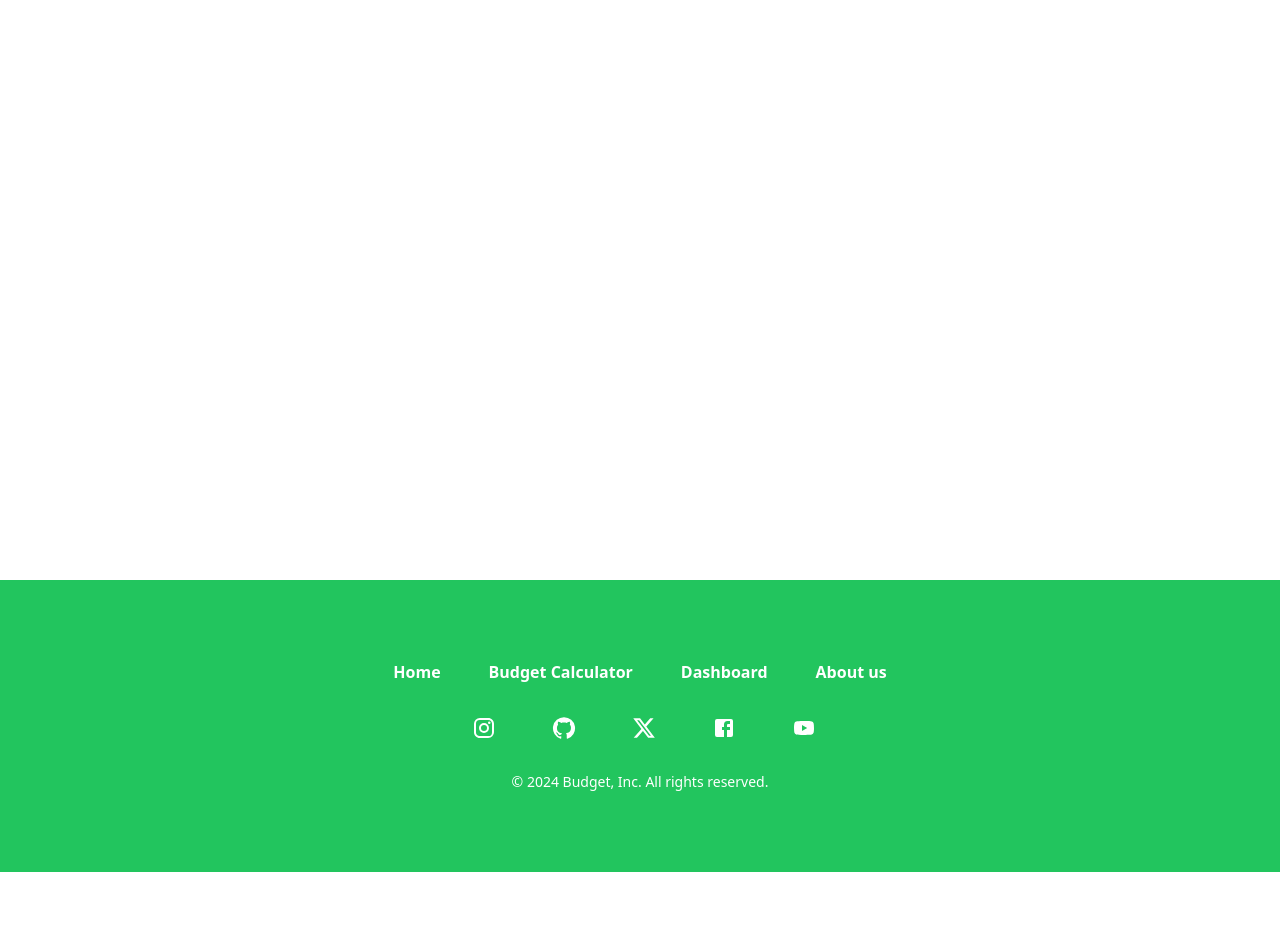
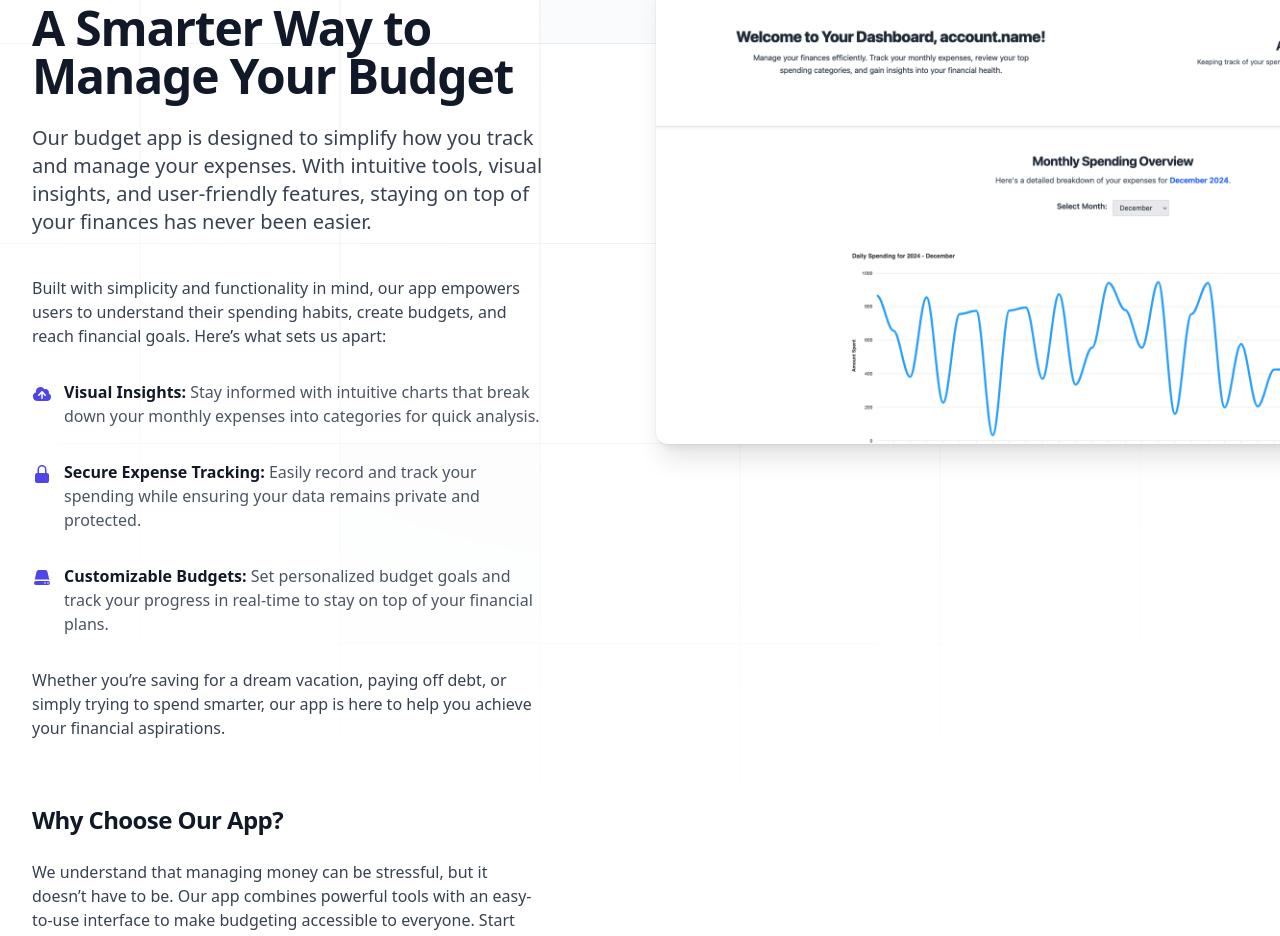
Before and after one commit to thefinnishstranger/Budget, a React (Vite) app: page /about in a window 1280 px wide. Shown: the part 220-1156 px from the top of the page. Before the commit the page ends 1092 px from the top, so only its background shows below. Built offline with nearby package versions, Linux system fonts and the light colour scheme.

Commit message:
integrated the about us page with tailwind ui component

```diff
--- a/src/components/FullYearSpending.tsx
+++ b/src/components/FullYearSpending.tsx
@@ -14,7 +14,7 @@ const FullYearSpending: React.FC<FullYearSpendingProps> = ({ selectedYear }) =>
   useEffect(() => {
     const options = {
       series: [{ name: "Spending", data: generateChartData(selectedYear) }],
-      chart: { height: 350, type: "bar" },
+      chart: { height: 500, type: "bar" },
       xaxis: {
         categories: ["Jan", "Feb", "Mar", "Apr", "May", "Jun", "Jul", "Aug", "Sep", "Oct", "Nov", "Dec"],
       },
--- a/src/components/MonthlySpendingChart.tsx
+++ b/src/components/MonthlySpendingChart.tsx
@@ -27,7 +27,7 @@ const MonthlySpendingChart: React.FC<MonthlySpendingChartProps> = ({ currentYear
           data: days.map(() => Math.floor(Math.random() * 1000)), // Replace with real data fetching logic
         },
       ],
-      chart: { height: 350, type: "line", toolbar: { show: false } },
+      chart: { height: 500, type: "line", toolbar: { show: false } },
       stroke: { curve: "smooth" },
       title: { text: `Daily Spending for ${currentYear} - ${monthNames[currentMonth]}`, align: "left" },
       xaxis: { categories: days, title: { text: "Days of the Month" } },
--- a/src/pages/About.tsx
+++ b/src/pages/About.tsx
@@ -1,9 +1,102 @@
-const About = () => {
+import { CloudArrowUpIcon, LockClosedIcon, ServerIcon } from '@heroicons/react/20/solid';
+
+export default function About() {
   return (
-    <div>
-      just a simple page about the budget app
+    <div className="relative isolate overflow-hidden bg-white px-6 py-24 sm:py-32 lg:overflow-visible lg:px-0">
+      <div className="absolute inset-0 -z-10 overflow-hidden">
+        <svg
+          aria-hidden="true"
+          className="absolute left-[max(50%,25rem)] top-0 h-[64rem] w-[128rem] -translate-x-1/2 stroke-gray-200 [mask-image:radial-gradient(64rem_64rem_at_top,white,transparent)]"
+        >
+          <defs>
+            <pattern
+              x="50%"
+              y={-1}
+              id="e813992c-7d03-4cc4-a2bd-151760b470a0"
+              width={200}
+              height={200}
+              patternUnits="userSpaceOnUse"
+            >
+              <path d="M100 200V.5M.5 .5H200" fill="none" />
+            </pattern>
+          </defs>
+          <svg x="50%" y={-1} className="overflow-visible fill-gray-50">
+            <path
+              d="M-100.5 0h201v201h-201Z M699.5 0h201v201h-201Z M499.5 400h201v201h-201Z M-300.5 600h201v201h-201Z"
+              strokeWidth={0}
+            />
+          </svg>
+          <rect fill="url(#e813992c-7d03-4cc4-a2bd-151760b470a0)" width="100%" height="100%" strokeWidth={0} />
+        </svg>
+      </div>
+      <div className="mx-auto grid max-w-2xl grid-cols-1 gap-x-8 gap-y-16 lg:mx-0 lg:max-w-none lg:grid-cols-2 lg:items-start lg:gap-y-10">
+        <div className="lg:col-span-2 lg:col-start-1 lg:row-start-1 lg:mx-auto lg:grid lg:w-full lg:max-w-7xl lg:grid-cols-2 lg:gap-x-8 lg:px-8">
+          <div className="lg:pr-4">
+            <div className="lg:max-w-lg">
+              <p className="text-base font-semibold text-indigo-600">About Our App</p>
+              <h1 className="mt-2 text-4xl font-semibold tracking-tight text-gray-900 sm:text-5xl">
+                A Smarter Way to Manage Your Budget
+              </h1>
+              <p className="mt-6 text-xl text-gray-700">
+                Our budget app is designed to simplify how you track and manage your expenses. With intuitive tools,
+                visual insights, and user-friendly features, staying on top of your finances has never been easier.
+              </p>
+            </div>
+          </div>
+        </div>
+        <div className="-ml-12 -mt-12 p-12 lg:sticky lg:top-4 lg:col-start-2 lg:row-span-2 lg:row-start-1 lg:overflow-hidden">
+          <img
+            alt="App dashboard preview"
+            src="/dashboard.png"
+            className="w-[48rem] max-w-none rounded-xl bg-gray-900 shadow-xl ring-1 ring-gray-400/10 sm:w-[57rem]"
+          />
+        </div>
+        <div className="lg:col-span-2 lg:col-start-1 lg:row-start-2 lg:mx-auto lg:grid lg:w-full lg:max-w-7xl lg:grid-cols-2 lg:gap-x-8 lg:px-8">
+          <div className="lg:pr-4">
+            <div className="max-w-xl text-base text-gray-700 lg:max-w-lg">
+              <p>
+                Built with simplicity and functionality in mind, our app empowers users to understand their spending
+                habits, create budgets, and reach financial goals. Here’s what sets us apart:
+              </p>
+              <ul role="list" className="mt-8 space-y-8 text-gray-600">
+                <li className="flex gap-x-3">
+                  <CloudArrowUpIcon aria-hidden="true" className="mt-1 h-5 w-5 flex-none text-indigo-600" />
+                  <span>
+                    <strong className="font-semibold text-gray-900">Visual Insights:</strong> Stay informed with
+                    intuitive charts that break down your monthly expenses into categories for quick analysis.
+                  </span>
+                </li>
+                <li className="flex gap-x-3">
+                  <LockClosedIcon aria-hidden="true" className="mt-1 h-5 w-5 flex-none text-indigo-600" />
+                  <span>
+                    <strong className="font-semibold text-gray-900">Secure Expense Tracking:</strong> Easily record and
+                    track your spending while ensuring your data remains private and protected.
+                  </span>
+                </li>
+                <li className="flex gap-x-3">
+                  <ServerIcon aria-hidden="true" className="mt-1 h-5 w-5 flex-none text-indigo-600" />
+                  <span>
+                    <strong className="font-semibold text-gray-900">Customizable Budgets:</strong> Set personalized
+                    budget goals and track your progress in real-time to stay on top of your financial plans.
+                  </span>
+                </li>
+              </ul>
+              <p className="mt-8">
+                Whether you’re saving for a dream vacation, paying off debt, or simply trying to spend smarter, our app
+                is here to help you achieve your financial aspirations.
+              </p>
+              <h2 className="mt-16 text-2xl font-bold tracking-tight text-gray-900">
+                Why Choose Our App?
+              </h2>
+              <p className="mt-6">
+                We understand that managing money can be stressful, but it doesn’t have to be. Our app combines powerful
+                tools with an easy-to-use interface to make budgeting accessible to everyone. Start today and take the
+                first step toward financial freedom.
+              </p>
+            </div>
+          </div>
+        </div>
+      </div>
     </div>
-  )
+  );
 }
-
-export default About
--- a/src/pages/AccountPage.tsx
+++ b/src/pages/AccountPage.tsx
@@ -28,7 +28,7 @@ const AccountPage: React.FC = () => {
     <div className="bg-white min-h-screen">
 
       {/* Introduction Section */}
-      <div className="p-10 text-center grid grid-cols-2">
+      <div className="p-10 text-center grid grid-cols-2 shadow-md">
 
         <div className="p-8">
         <h1 className="text-4xl font-extrabold text-gray-800 tracking-tight">
@@ -95,7 +95,7 @@ const AccountPage: React.FC = () => {
       </div>
 
       {/* Monthly Chart */}
-      <div className="w-full max-w-6xl mx-auto">
+      <div className="w-full max-w-7xl mx-auto">
         <MonthlySpendingChart currentYear={selectedYear} currentMonth={selectedMonth} />
       </div>
 
@@ -144,7 +144,7 @@ const AccountPage: React.FC = () => {
             ))}
           </select>
         </div>
-        <div className="mt-6 mb-20">
+        <div className="mt-6 mb-20 w-full max-w-7xl mx-auto">
           <FullYearSpending selectedYear={selectedYear} />
         </div>
       </div>
```
Also changed, not shown: public/dashboard.png (added).
